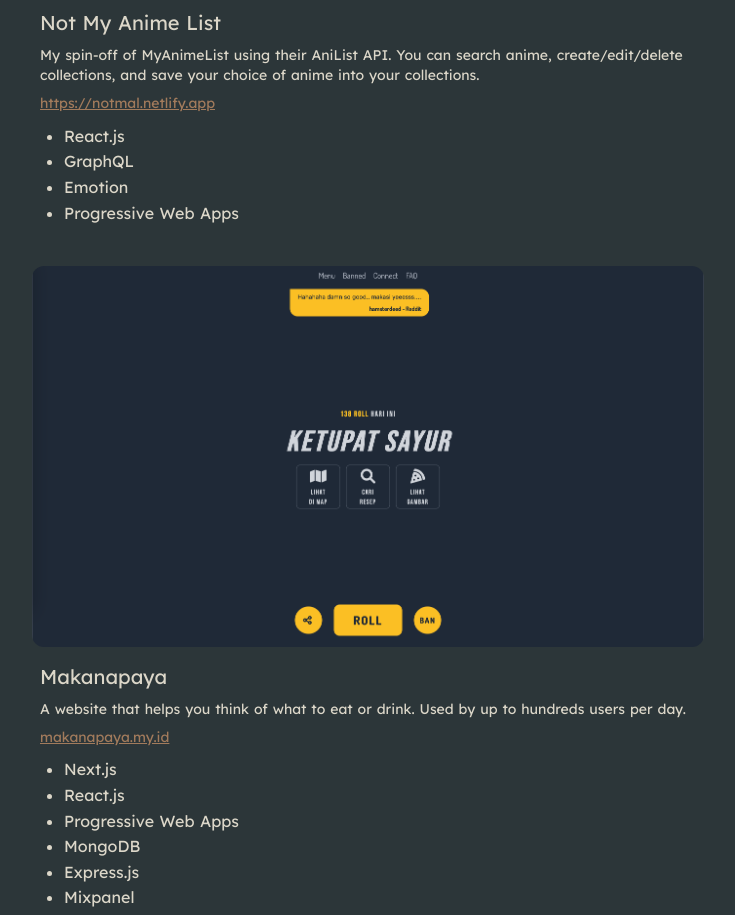
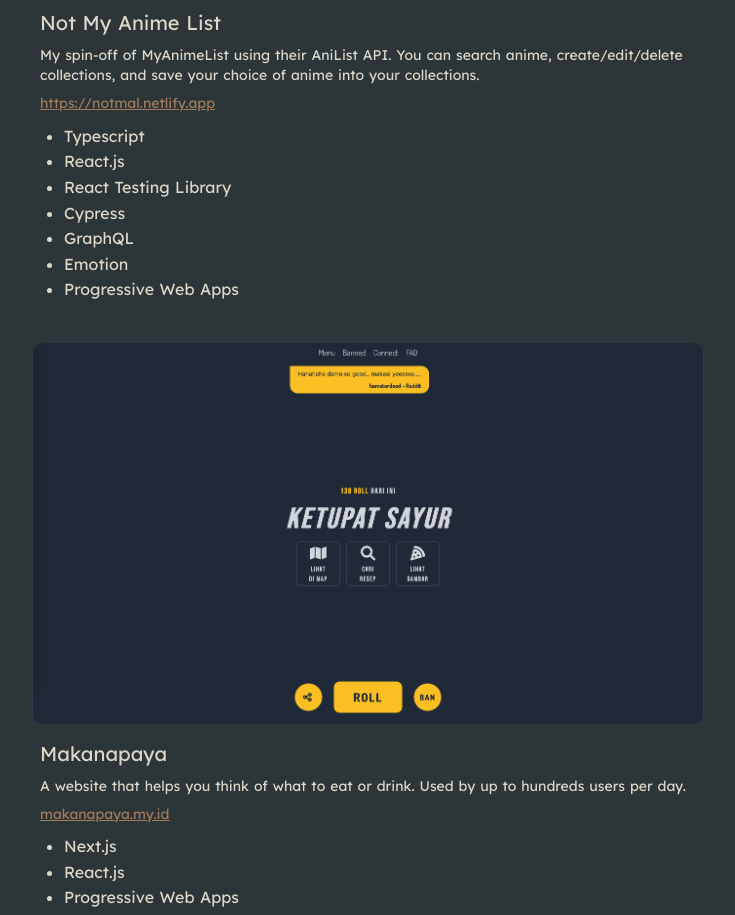
Before and after one commit to syafiqabdillah/portfolio, a Nuxt app: page / in a window 1280 px wide. Shown: the part 1260-2175 px from the top of the page, without its empty margins (272-1007 px from the left). Built offline with nearby package versions, Linux system fonts and the light colour scheme.

Commit message:
update notmal tech stack

```diff
--- a/components/Projects.vue
+++ b/components/Projects.vue
@@ -25,7 +25,15 @@
             'My spin-off of MyAnimeList using their AniList API. You can search anime, create/edit/delete collections, and save your choice of anime into your collections.',
           src: require('~/assets/img/notmal.png'),
           url: 'https://notmal.netlify.app',
-          tech: ['React.js', 'GraphQL', 'Emotion', 'Progressive Web Apps'],
+          tech: [
+            'Typescript',
+            'React.js',
+            'React Testing Library',
+            'Cypress',
+            'GraphQL',
+            'Emotion',
+            'Progressive Web Apps',
+          ],
         },
         {
           name: 'Makanapaya',
```
